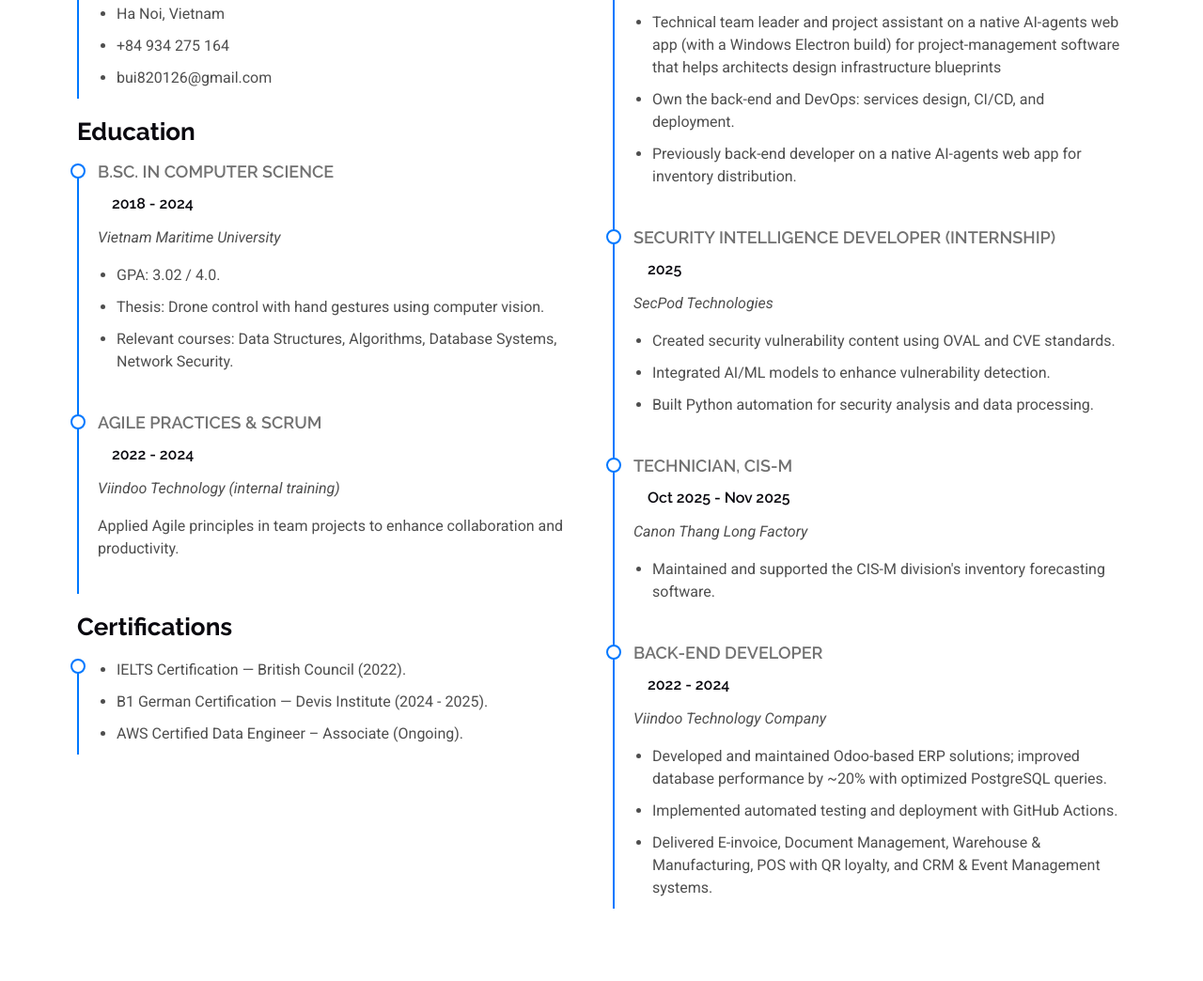
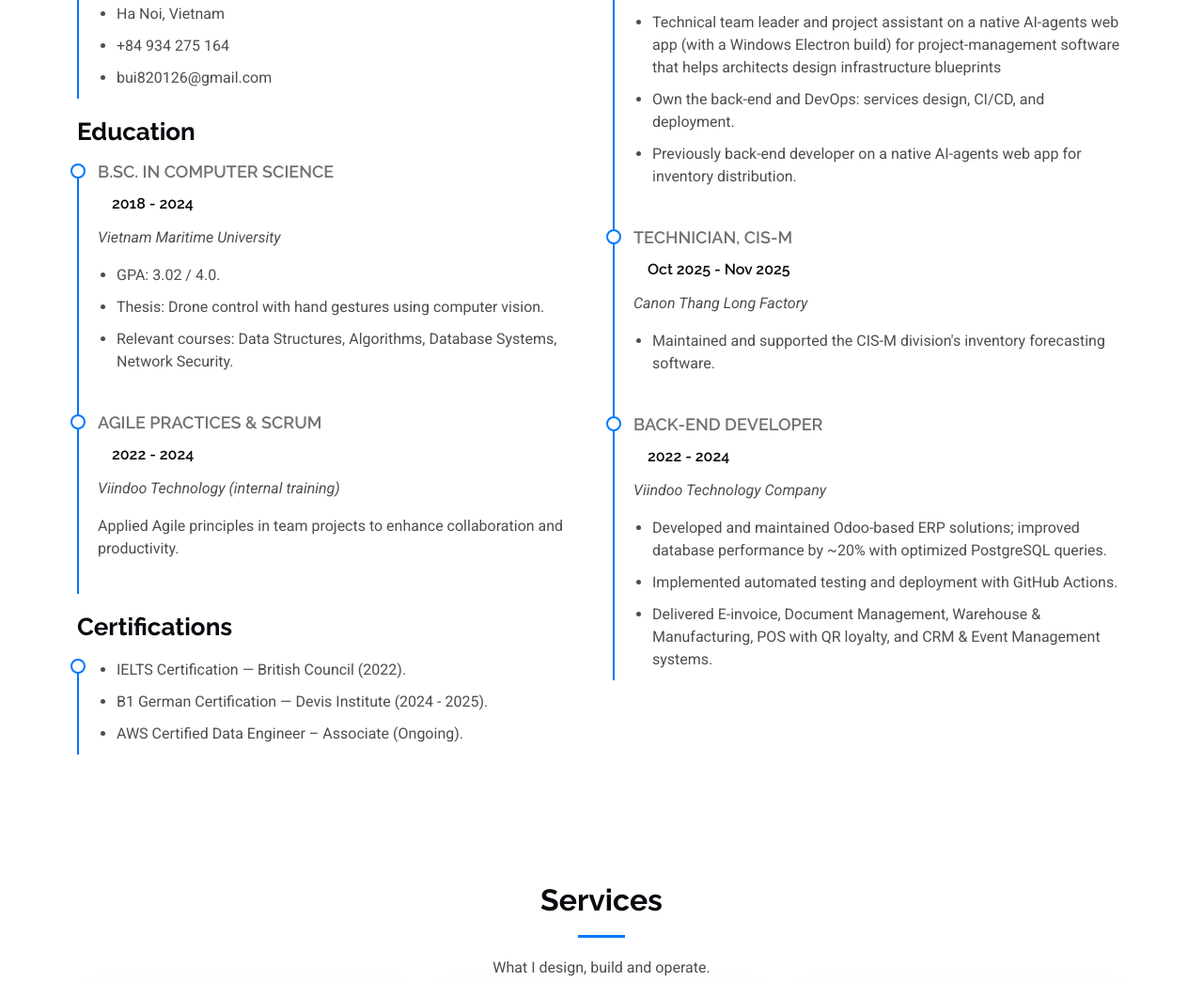
Before and after one commit to Hung-Elsh/Introduction, a plain HTML site: page index.html in a window 1280 px wide. Shown: the part 1285-2329 px from the top of the page at 94% size. Drawn offline with Linux system fonts and the light colour scheme.

Commit message:
[REM] remove Internship

```diff
--- a/index.html
+++ b/index.html
@@ -252,16 +252,16 @@
                         </ul>
                     </div><!-- End Resume Item -->
 
-                    <div class="resume-item">
-                        <h4>Security Intelligence Developer (Internship)</h4>
-                        <h5>2025</h5>
-                        <p><em>SecPod Technologies</em></p>
-                        <ul>
-                            <li>Created security vulnerability content using OVAL and CVE standards.</li>
-                            <li>Integrated AI/ML models to enhance vulnerability detection.</li>
-                            <li>Built Python automation for security analysis and data processing.</li>
-                        </ul>
-                    </div><!-- End Resume Item -->
+<!--                    <div class="resume-item">-->
+<!--                        <h4>Security Intelligence Developer (Internship)</h4>-->
+<!--                        <h5>2025</h5>-->
+<!--                        <p><em>SecPod Technologies</em></p>-->
+<!--                        <ul>-->
+<!--                            <li>Created security vulnerability content using OVAL and CVE standards.</li>-->
+<!--                            <li>Integrated AI/ML models to enhance vulnerability detection.</li>-->
+<!--                            <li>Built Python automation for security analysis and data processing.</li>-->
+<!--                        </ul>-->
+<!--                    </div>&lt;!&ndash; End Resume Item &ndash;&gt;-->
 
                     <div class="resume-item">
                         <h4>Technician, CIS-M</h4>
```
Also changed, not shown: print_page.html (+9 -9 lines), print_page_vi.html (+9 -9 lines).
